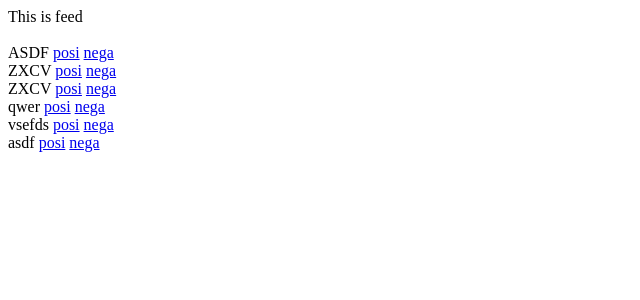
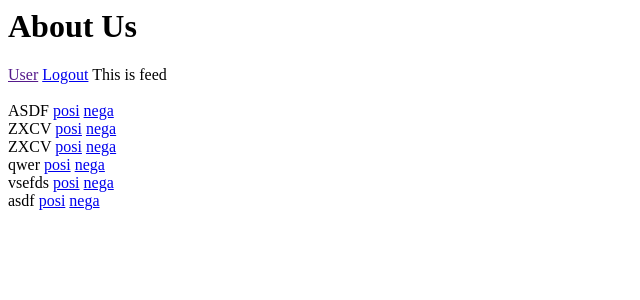
Before and after one commit to DAS2016-1/about_us, a Django app: page /feed/ in a window 1280 px wide. Shown: the top 300 px of the page, without its empty margins (0-640 px from the left). Run offline with Django 3.2, Linux system fonts and the light colour scheme; data comes from the database, SQL or seed files in the repository.

Commit message:
Adding base file

```diff
--- /dev/null
+++ b/about_us/about_us/templates/about_us/base.jinja2
@@ -0,0 +1,5 @@
+<h1> About Us </h1>
+<a href="">User</a>
+<a href="logout/">Logout</a>
+
+{% block content %}{% endblock content %}
--- a/about_us/about_us/templates/about_us/teste.html
+++ /dev/null
@@ -1,3 +0,0 @@
-<h1>HELOOOO</h1>
-
-{{message}}
--- a/about_us/au_about/templates/au_about/feed.jinja2
+++ b/about_us/au_about/templates/au_about/feed.jinja2
@@ -1,3 +1,5 @@
+{% extends "about_us/base.jinja2" %}
+{%block content %}
 This is feed
 <br>
 <br>
@@ -5,3 +7,4 @@ This is feed
 {%for feed in feeds %}
     {{feed.comment}} <a href="#" >posi</a>  <a href="#" >nega</a><br>
 {%endfor%}
+{%endblock%}
```
Also changed, not shown: about_us/about_us/templates/base.html (deleted).
